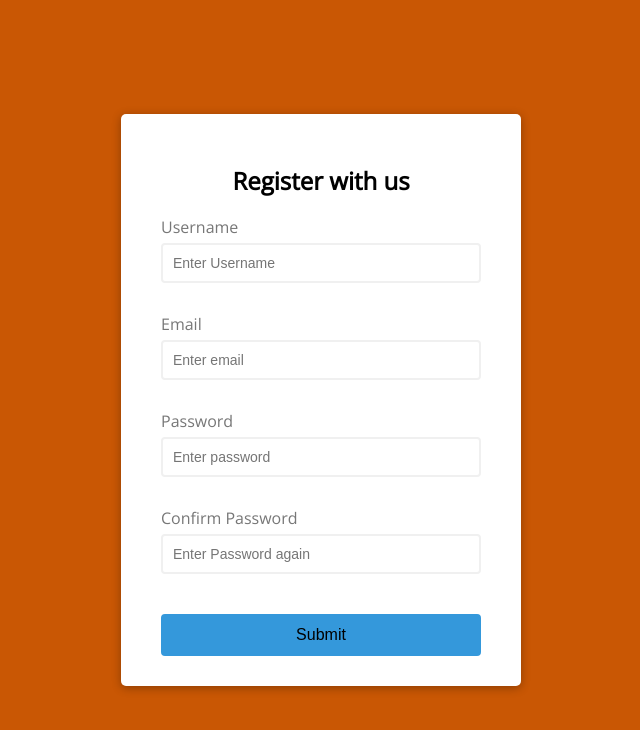
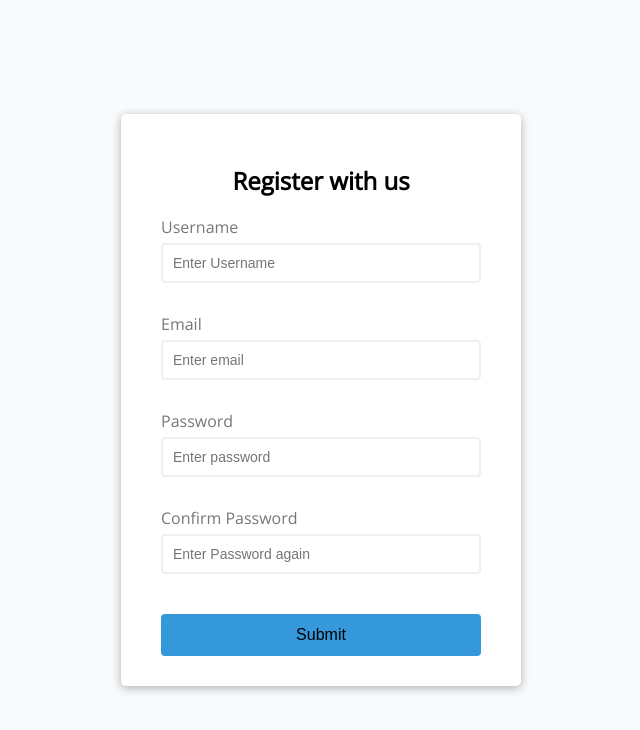
Before and after one commit to Gladson-Samuel-S/Form-Validator, a plain HTML site: page index.html in a window 1280 px wide. Shown: the whole page, without its empty margins (319-959 px from the left). Drawn offline with nearby package versions, Linux system fonts and the light colour scheme.

Commit message:
thirdd Commit

```diff
--- a/style.css
+++ b/style.css
@@ -9,7 +9,7 @@
 }
 
 body {
-    background-color: #C95704;
+    background-color: #f9fafb;
     font-family: 'Open Sans', sans-serif;
     display: flex;
     align-items: center;
```
